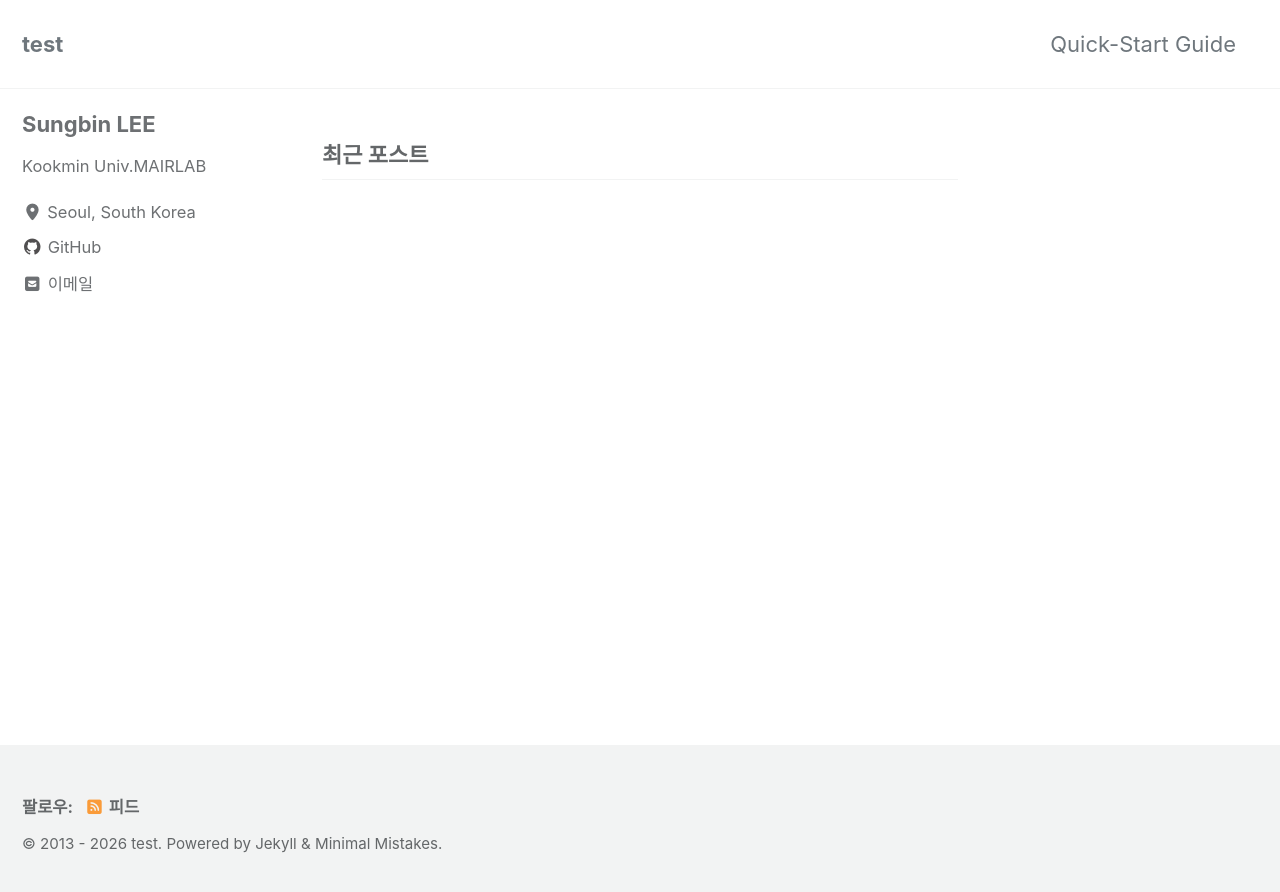
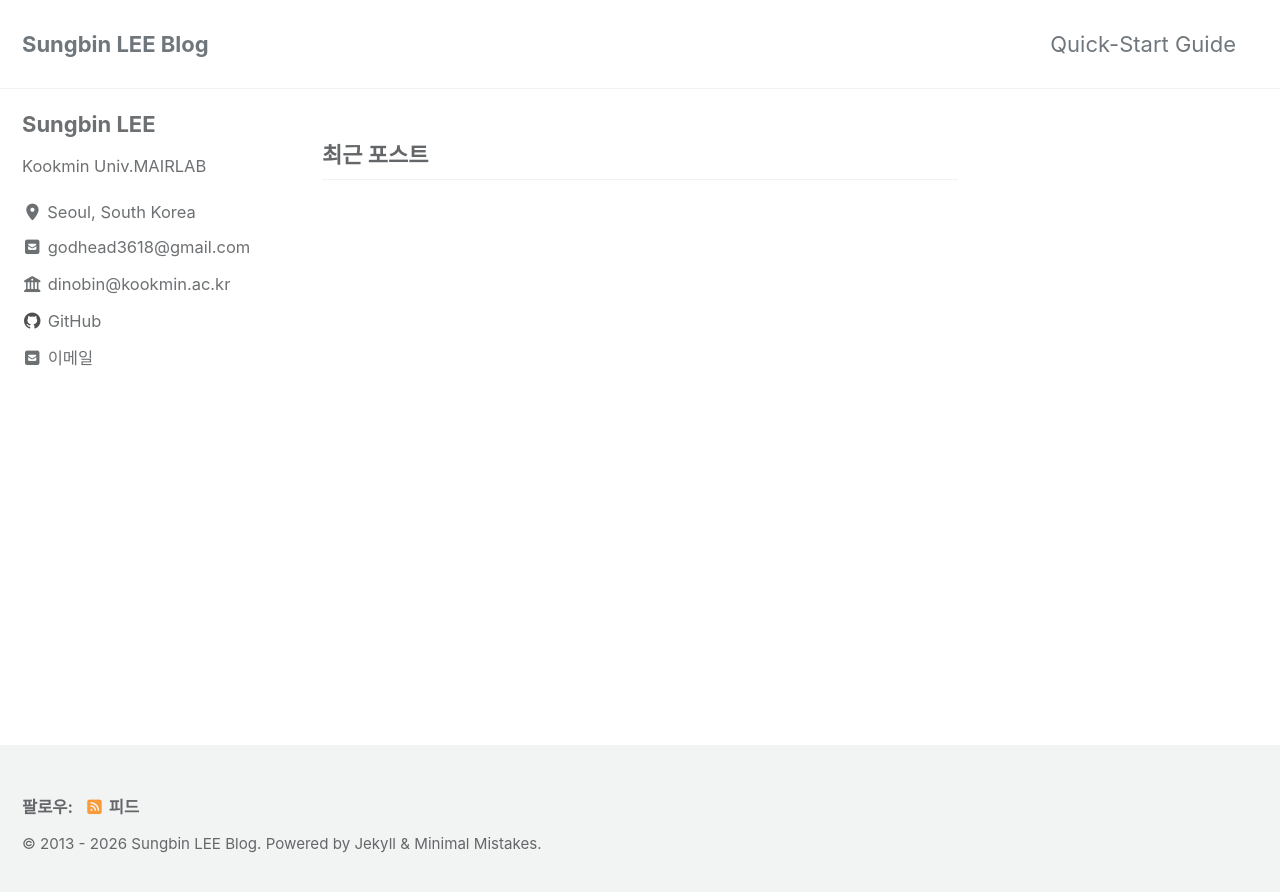
Before and after one commit to LEESB17/leesb17.github.io, a Jekyll site: the page built from index.html, in a window 1280 px wide. Shown: the top 892 px of the page. Built offline with Jekyll 4.4.1, drawn with Linux system fonts in a browser that asks for light colours; cached includes are drawn as plain includes; the list of posts is cut into pages by our own code.

Commit message:
Update sidebar email links

```diff
--- a/_config.yml
+++ b/_config.yml
@@ -17,7 +17,7 @@ minimal_mistakes_skin    : "default" # "air", "aqua", "contrast", "dark", "dirt"
 # Site Settings
 locale                   : "ko-KR"
 rtl                      : # true, false (default) # turns direction of the page into right to left for RTL languages
-title                    : "test"
+title                    : "Sungbin LEE Blog"
 title_separator          : "-"
 subtitle                 : # site tagline that appears below site title in masthead
 name                     : "Sungbin LEE"
@@ -117,26 +117,26 @@ author:
   avatar           : # path of avatar image, e.g. "/assets/images/bio-photo.jpg"
   bio              : "Kookmin Univ.MAIRLAB"
   location         : "Seoul, South Korea"
-  email            : "godhead3618@gmail.com / dinobin@kookmin.ac.kr"
+  email            : "godhead3618@gmail.com"
+  schoolemail      : "dinobin@Kookmin.ac.kr"
   links:
-    - label: "Email"
+    - label: "godhead3618@gmail.com" # <--- 여기에 표시하고 싶은 텍스트를 쓰세요.
       icon: "fas fa-fw fa-envelope-square"
-      # url: "mailto:your.name@email.com"
-    - label: "Website"
-      icon: "fas fa-fw fa-link"
-      # url: "https://your-website.com"
-    - label: "Twitter"
-      icon: "fab fa-fw fa-twitter-square"
+      url: "mailto:godhead3618@gmail.com" # 클릭 시 메일 발송창이 뜹니다.
+    - label: "dinobin@kookmin.ac.kr" # <--- 학교 이메일도 추가하고 싶다면 이렇게 하나 더 만드세요.
+      icon: "fas fa-fw fa-university"
+      url: "mailto:dinobin@kookmin.ac.kr"
+    # - label: "Twitter"
+    #   icon: "fab fa-fw fa-twitter-square"
       # url: "https://twitter.com/"
-    - label: "Facebook"
-      icon: "fab fa-fw fa-facebook-square"
+    # - label: "Facebook"
+    #   icon: "fab fa-fw fa-facebook-square"
       # url: "https://facebook.com/"
     - label: "GitHub"
       icon: "fab fa-fw fa-github"
       url: "https://github.com/LEESB17"
-      # url: "https://github.com/"
-    - label: "Instagram"
-      icon: "fab fa-fw fa-instagram"
+    # - label: "Instagram"
+    #   icon: "fab fa-fw fa-instagram"
       # url: "https://instagram.com/"
 
 # Site Footer
```
